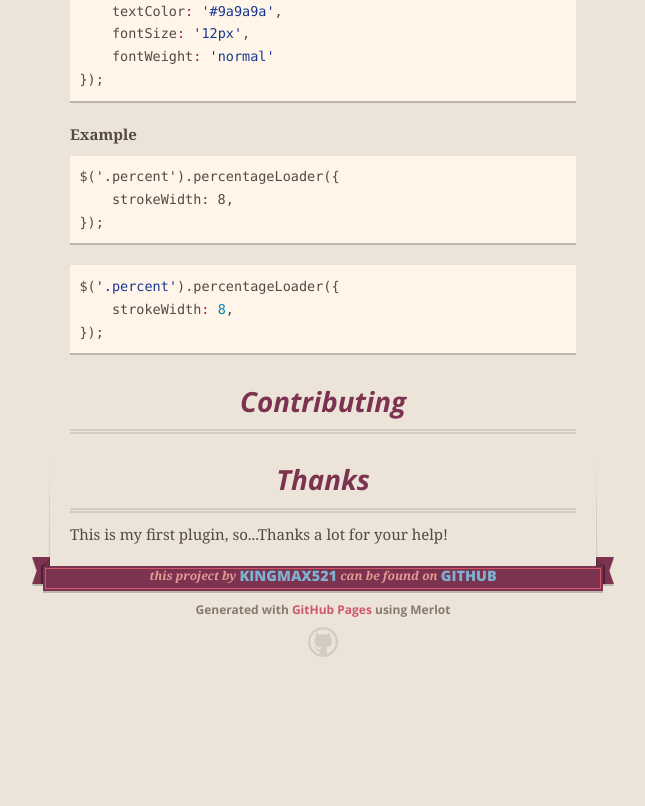
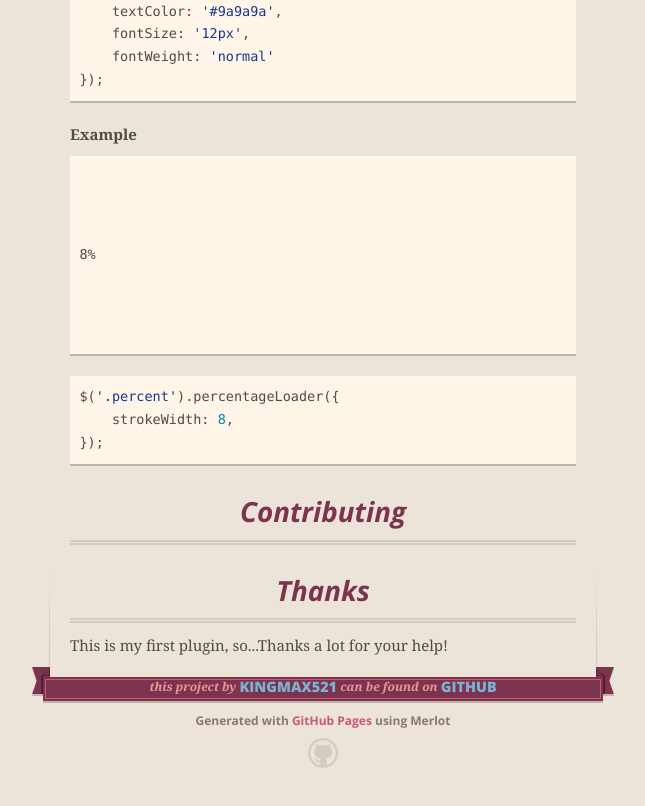
Before and after one commit to WLyKan/jQuery.circleProgressBar, a plain HTML site: page index.html in a window 1280 px wide. Shown: the part 930-1736 px from the top of the page, without its empty margins (317-962 px from the left). Before the commit the page ends 1627 px from the top, so only its background shows below. Drawn offline with nearby package versions, Linux system fonts and the light colour scheme; a script that the page names is missing.

Commit message:
Update index.html

```diff
--- a/index.html
+++ b/index.html
@@ -86,9 +86,13 @@ This plugin is based on Rapael.js and supports all major browsers including <str
 
 <p><strong>Example</strong></p>
 
-<div class="highlight highlight-html"><pre>$('.percent').percentageLoader({
-    strokeWidth: 8,
-});</pre></div>
+<div class="highlight highlight-html"><pre>
+
+<div class="percent">
+	<p>8%</p>
+</div>
+
+</pre></div>
 
 <div class="highlight highlight-javascript"><pre>$(<span class="pl-s"><span class="pl-pds">'</span>.percent<span class="pl-pds">'</span></span>).percentageLoader({
     strokeWidth<span class="pl-k">:</span> <span class="pl-c1">8</span>,
```
